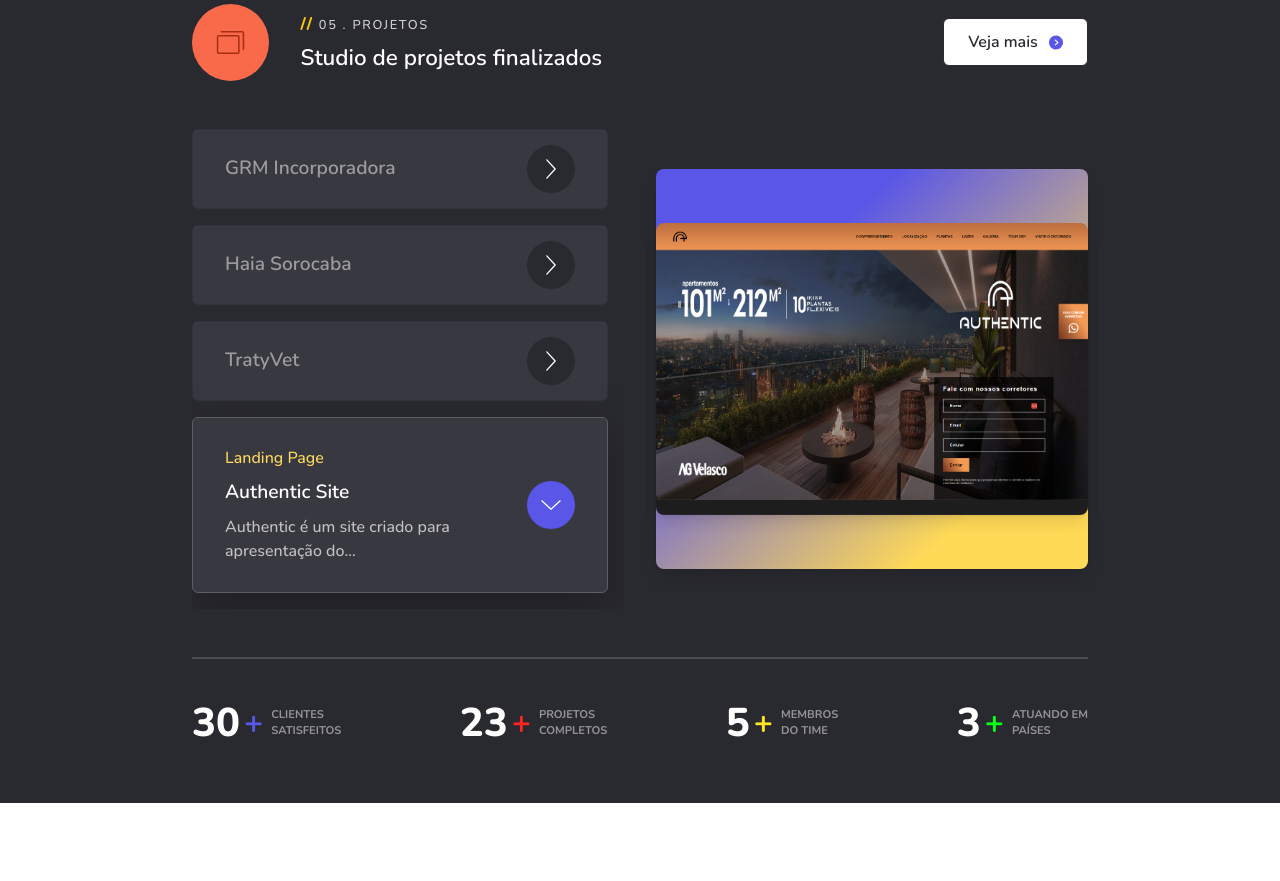
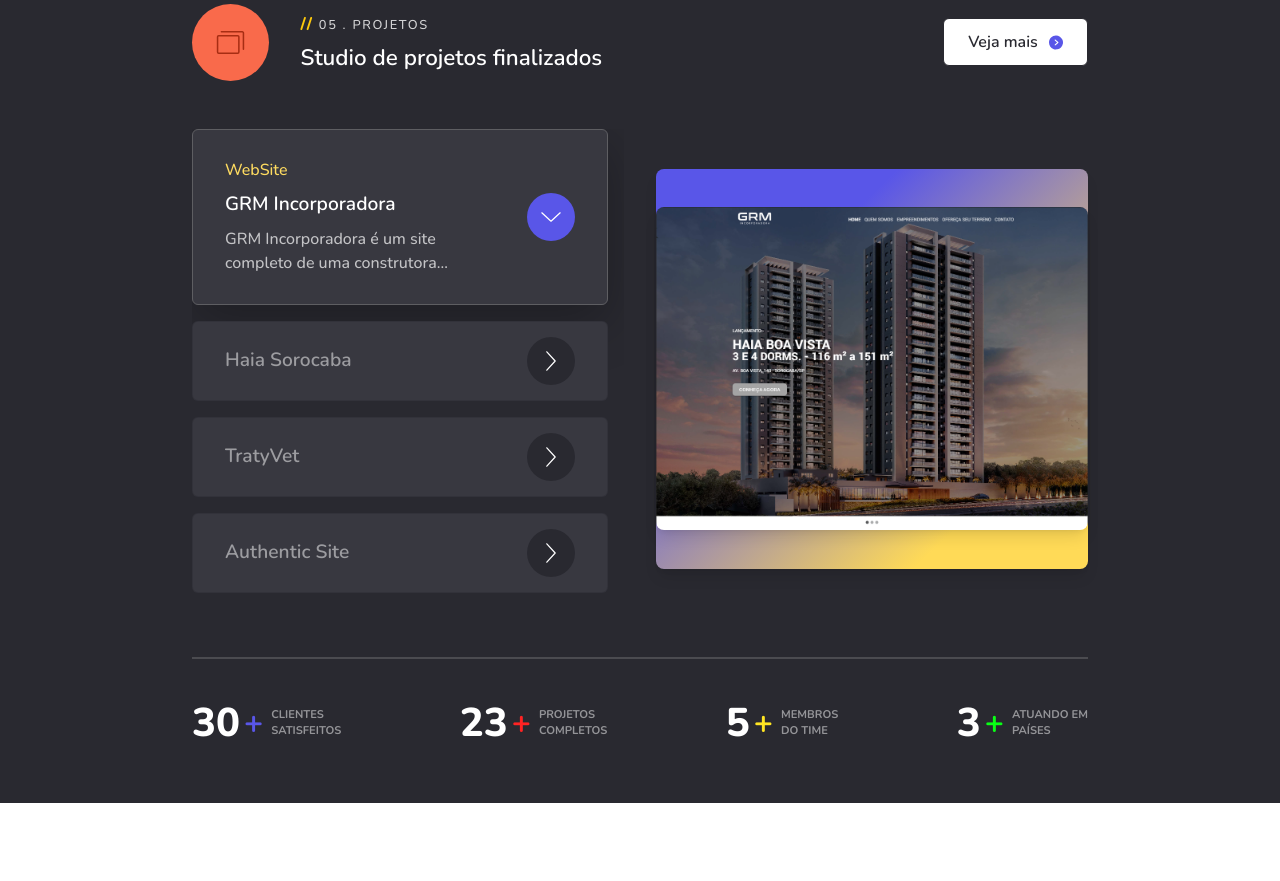
Before and after one commit to DevStyleDigital/site-main, a Next.js app: page / in a window 1280 px wide. Shown: the part 4700-5581 px from the top of the page. Built offline with nearby package versions, Linux system fonts and the light colour scheme.

Commit message:
FIX ANIMATIONS

```diff
--- a/src/components/app/ServiceAnimation/index.tsx
+++ b/src/components/app/ServiceAnimation/index.tsx
@@ -11,7 +11,7 @@
       <motion.div
         initial="offscreen"
         whileInView="onscreen"
-        viewport={{ once: true, amount: 0.2 }}
+        viewport={{ once: true, amount: 0.1 }}
         className="w-[80%] h-full grid grid-cols-3 gap-[2rem] max-xl:w-[80%] max-lg:w-[90%] max-xl:grid-cols-2 max-md:grid-cols-1 max-md:w-[80%] max-sm:w-[90%]"
         style={{ perspective: 2000 }}
       >
--- a/src/components/app/pages/projects/animation/index.tsx
+++ b/src/components/app/pages/projects/animation/index.tsx
@@ -10,7 +10,7 @@
         <motion.div
             initial="offscreen"
             whileInView="onscreen"
-            viewport={{ once: true, amount: 0.2 }}
+            viewport={{ once: true, amount: 0.1 }}
             className="w-full h-full grid grid-cols-2 max-[1150px]:grid-cols-1 grid-rows-auto gap-[2rem] content-center">
             {ProjectsArray.sort((a, b) => a.order - b.order).map(project => {
                 const variants = {
--- a/src/components/projects-client/index.tsx
+++ b/src/components/projects-client/index.tsx
@@ -2,13 +2,13 @@
 import Next from '@/assets/svg/next'
 import Image, { StaticImageData } from 'next/image'
 import { useEffect, useState } from 'react'
-import Authentic from '@/assets/img/projects/authenticImg.png'
+import GRM from '@/assets/img/projects/grm.png'
 import { ProjectsArray } from '@/utils/projects'
 import clsx from 'clsx'
 import { motion } from 'framer-motion'
 
 const ProjectCLient = () => {
-  const [ImageAtual, setImageAtual] = useState<StaticImageData>(Authentic)
+  const [ImageAtual, setImageAtual] = useState<StaticImageData>(GRM)
 
   const variants = {
     offscreen: {
@@ -53,7 +53,7 @@
               key={project.id}
               className={clsx(
                 `w-full h-[5rem] bg-[#383840] rounded-md p-[2rem] box-content-projects border-[1px] border-[black]/10`,
-                { active: project.id === 1 },
+                { active: project.order === 1 },
               )}
             >
               <div className="w-full h-full flex justify-between items-center">
```
